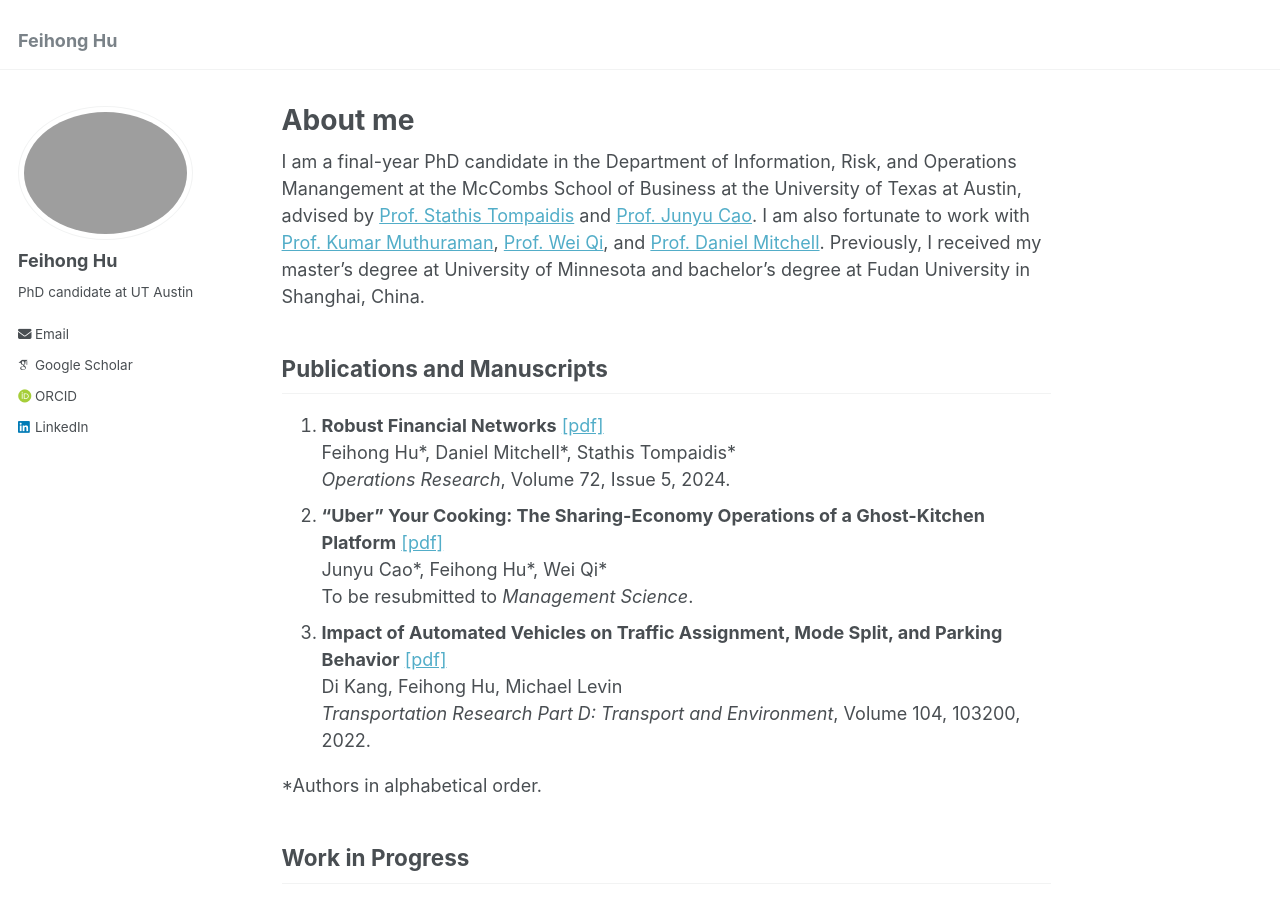
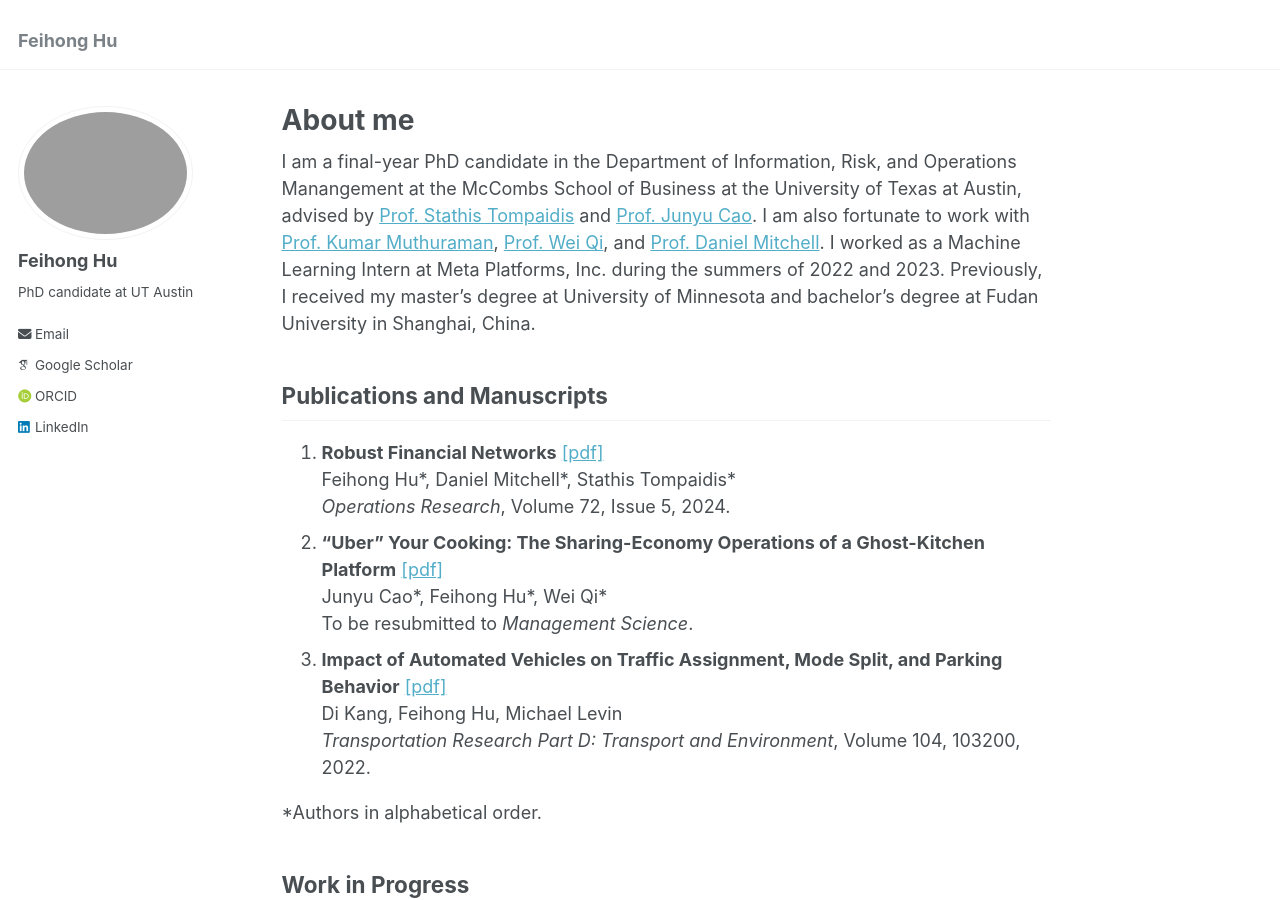
Before and after one commit to feihonghu/feihonghu.github.io, a Jekyll site: the page built from _pages/about.md, in a window 1280 px wide and 900 px high. Built offline with Jekyll 4.4.1, drawn with Linux system fonts in a browser that asks for light colours; some web fonts are replaced.

Commit message:
Update about.md

```diff
--- a/_pages/about.md
+++ b/_pages/about.md
@@ -7,7 +7,7 @@ redirect_from:
   - /about.html
 ---
 
-I am a final-year PhD candidate in the Department of Information, Risk, and Operations Manangement at the McCombs School of Business at the University of Texas at Austin, advised by [Prof. Stathis Tompaidis](https://www.mccombs.utexas.edu/faculty-and-research/faculty-directory/efstathios-tompaidis/) and [Prof. Junyu Cao](https://junyucao.com/). I am also fortunate to work with [Prof. Kumar Muthuraman](https://www.mccombs.utexas.edu/faculty-and-research/faculty-directory/kumar-muthuraman/), [Prof. Wei Qi](https://www.wei-qi.net/), and [Prof. Daniel Mitchell](https://www.mccombs.utexas.edu/faculty-and-research/faculty-directory/daniel-mitchell/). Previously, I received my master's degree at University of Minnesota and bachelor’s degree at Fudan University in Shanghai, China.
+I am a final-year PhD candidate in the Department of Information, Risk, and Operations Manangement at the McCombs School of Business at the University of Texas at Austin, advised by [Prof. Stathis Tompaidis](https://www.mccombs.utexas.edu/faculty-and-research/faculty-directory/efstathios-tompaidis/) and [Prof. Junyu Cao](https://junyucao.com/). I am also fortunate to work with [Prof. Kumar Muthuraman](https://www.mccombs.utexas.edu/faculty-and-research/faculty-directory/kumar-muthuraman/), [Prof. Wei Qi](https://www.wei-qi.net/), and [Prof. Daniel Mitchell](https://www.mccombs.utexas.edu/faculty-and-research/faculty-directory/daniel-mitchell/). I worked as a Machine Learning Intern at Meta Platforms, Inc. during the summers of 2022 and 2023. Previously, I received my master's degree at University of Minnesota and bachelor’s degree at Fudan University in Shanghai, China.
 
 <h2>Publications and Manuscripts</h2>
 
```
